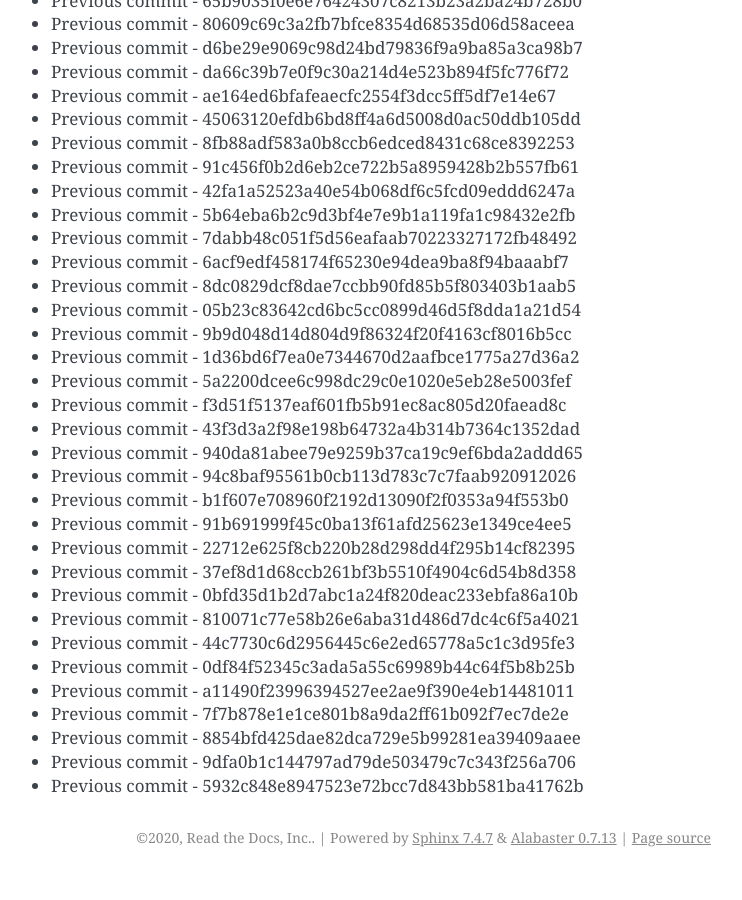
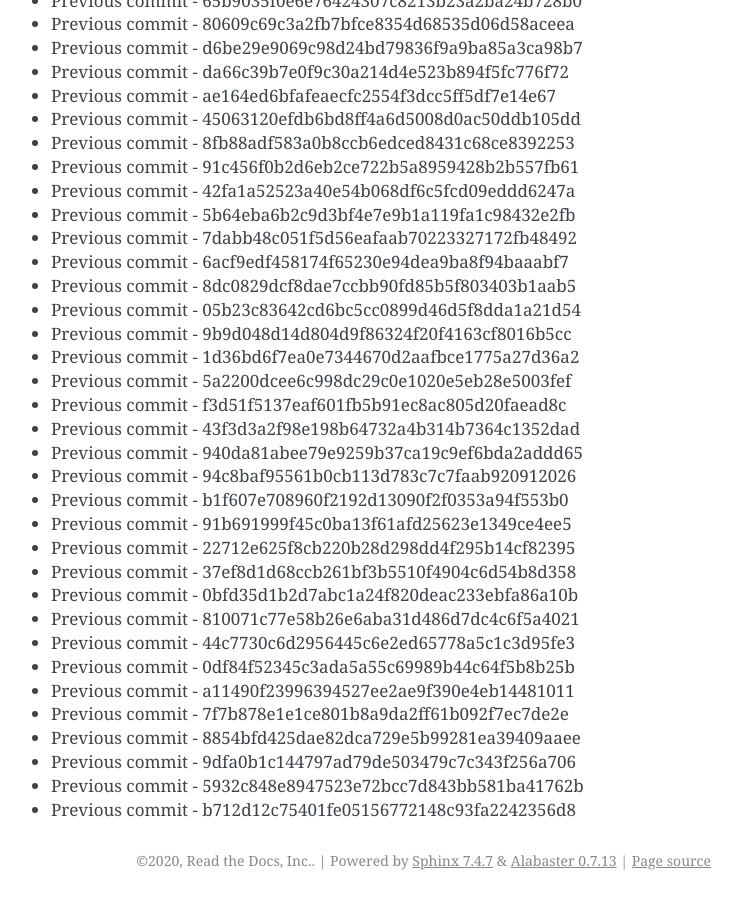
Before and after one commit to readthedocs/rtd-git-stresstest, a Sphinx documentation site: the page built from docs/updates.rst, in a window 1280 px wide and 900 px high, scrolled down 81612 px. Shown: the whole window, without its empty margins (399-1141 px from the left). Built offline with Sphinx 7.4.7, drawn with Linux system fonts in a browser that asks for light colours; before the commit the page ends 82489 px from its top, so only the background shows below that.

Commit message:
Generating commit from previous: b712d12c75401fe05156772148c93fa2242356d8

```diff
--- a/docs/updates.rst
+++ b/docs/updates.rst
@@ -3461,3 +3461,4 @@ It can be tested for any performance characteristics.
 * Previous commit - 8854bfd425dae82dca729e5b99281ea39409aaee
 * Previous commit - 9dfa0b1c144797ad79de503479c7c343f256a706
 * Previous commit - 5932c848e8947523e72bcc7d843bb581ba41762b
+* Previous commit - b712d12c75401fe05156772148c93fa2242356d8
```
